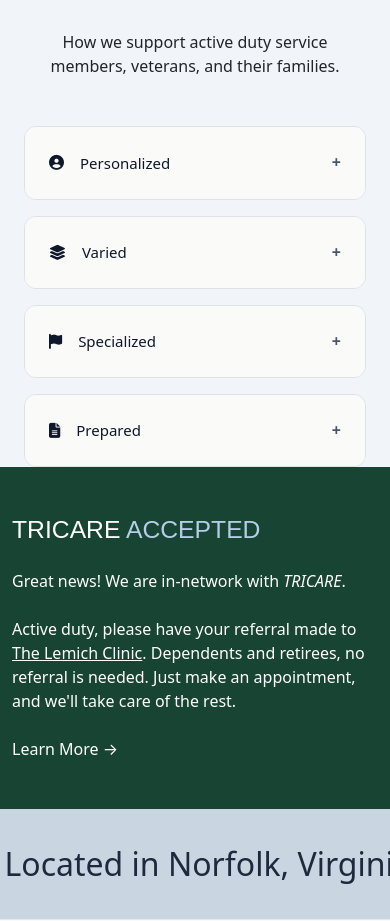
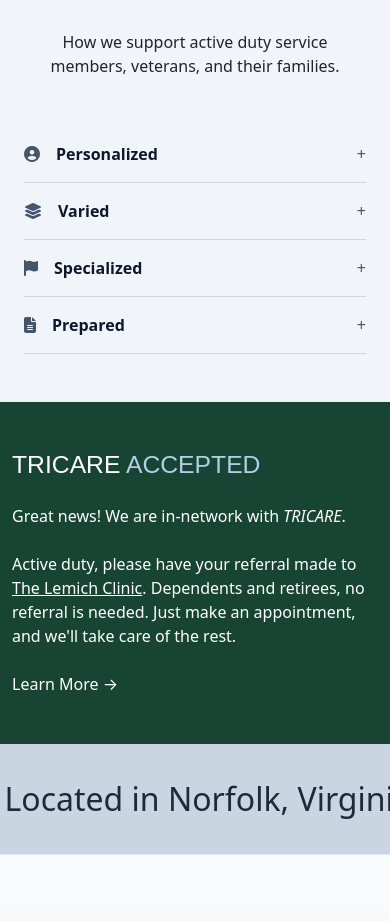
Before and after one commit to alexgoodestudio/lemich_clinic, a React (Vite) app: page / in a window 390 px wide. Shown: the part 2503-3424 px from the top of the page. Built offline with nearby package versions, Linux system fonts and the light colour scheme; a web font is replaced by a local one.

Commit message:
match service accordion to hero accordion

```diff
--- a/src/assets/Components/Hero.jsx
+++ b/src/assets/Components/Hero.jsx
@@ -11,6 +11,8 @@ function Hero() {
   const currentImageRef = useRef(0);
   const [openIndex, setOpenIndex] = useState(null);
   const [hoverIndex, setHoverIndex] = useState(null);
+  const serviceRefs = useRef([]);
+  const textRefs = useRef([]);
 
   const services = [
     {
@@ -62,6 +64,35 @@ function Hero() {
     const interval = setInterval(slideAnimation, 6000);
     return () => clearInterval(interval);
   }, []);
+
+  // GSAP hover animations
+  const handleMouseEnter = (index) => {
+    setHoverIndex(index);
+
+    const textElement = textRefs.current[index];
+    if (textElement && window.innerWidth >= 768) { // md breakpoint
+      gsap.to(textElement, {
+        height: "auto",
+        opacity: 1,
+        duration: 0.4,
+        ease: "power2.out"
+      });
+    }
+  };
+
+  const handleMouseLeave = (index) => {
+    setHoverIndex(null);
+
+    const textElement = textRefs.current[index];
+    if (textElement && window.innerWidth >= 768) { // md breakpoint
+      gsap.to(textElement, {
+        height: 0,
+        opacity: 0,
+        duration: 0.3,
+        ease: "power2.in"
+      });
+    }
+  };
 
   const toggle = (index) => {
     setOpenIndex(openIndex === index ? null : index);
@@ -136,10 +167,11 @@ function Hero() {
             {services.map((service, index) => (
               <div
                 key={index}
-                className="border-b border-b-gray-300 py-3 cursor-pointer group"
+                ref={(el) => (serviceRefs.current[index] = el)}
+                className="border-b border-b-gray-300 py-3 cursor-pointer"
                 onClick={() => toggle(index)}
-                onMouseEnter={() => setHoverIndex(index)}
-                onMouseLeave={() => setHoverIndex(null)}
+                onMouseEnter={() => handleMouseEnter(index)}
+                onMouseLeave={() => handleMouseLeave(index)}
               >
                 <div className="flex justify-between items-center">
                   <p className="font-semibold mb-0">{service.title}</p>
@@ -157,8 +189,15 @@ function Hero() {
                   )}
                 </div>
 
-                {/* Desktop expand (hover only) */}
-                <div className="hidden md:block max-h-0 overflow-hidden group-hover:max-h-40 transition-all duration-300 ease-in-out text-gray-600 text-sm mt-2">
+                {/* Desktop expand (hover with GSAP) */}
+                <div
+                  ref={(el) => (textRefs.current[index] = el)}
+                  className="hidden md:block overflow-hidden text-gray-600 text-sm mt-2"
+                  style={{
+                    height: 0,
+                    opacity: 0,
+                  }}
+                >
                   {service.text}
                 </div>
               </div>
--- a/src/assets/Components/ServiceCards.jsx
+++ b/src/assets/Components/ServiceCards.jsx
@@ -1,4 +1,5 @@
-import React, { useState } from "react";
+import React, { useState, useRef } from "react";
+import { gsap } from "gsap";
 
 const features = [
   {
@@ -25,7 +26,21 @@ const features = [
 
 function ServiceCards() {
   const [openIndex, setOpenIndex] = useState(null);
-  const toggle = (index) => setOpenIndex(openIndex === index ? null : index);
+  const [hoverIndex, setHoverIndex] = useState(null);
+  const textRefs = useRef([]);
+
+  // GSAP hover animations for desktop cards
+  const handleMouseEnter = (index) => {
+    setHoverIndex(index);
+  };
+
+  const handleMouseLeave = (index) => {
+    setHoverIndex(null);
+  };
+
+  const toggle = (index) => {
+    setOpenIndex(openIndex === index ? null : index);
+  };
 
   return (
     <section className="content-module bg-slate-100">
@@ -57,27 +72,29 @@ function ServiceCards() {
           ))}
         </div>
 
-        {/* Mobile Accordion */}
-        <div className="md:hidden space-y-4">
+        {/* Mobile Accordion - Hero Style */}
+        <div className="md:hidden pb-5">
           {features.map((feature, index) => (
             <div
               key={index}
-              className="rounded-xl border border-stone-200 overflow-hidden"
+              className="border-b border-b-gray-300 py-3 cursor-pointer"
+              onClick={() => toggle(index)}
+              onMouseEnter={() => handleMouseEnter(index)}
+              onMouseLeave={() => handleMouseLeave(index)}
             >
-              <button
-                onClick={() => toggle(index)}
-                className="flex items-center justify-between w-full p-4 bg-stone-50 hover:bg-stone-100 transition"
-              >
-                <span className="flex items-center gap-3 text-lg font-medium text-slate-900">
-                  <i className={`fas ${feature.icon}`}></i>
-                  {feature.title}
-                </span>
-                <span className="text-xl font-bold text-slate-600">
+              <div className="flex justify-between items-center">
+                <div className="flex items-center gap-3">
+                  <i className={`fas ${feature.icon} text-slate-600`}></i>
+                  <p className="font-semibold mb-0 text-slate-900">{feature.title}</p>
+                </div>
+                <span className="text-xl text-slate-600">
                   {openIndex === index ? "−" : "+"}
                 </span>
-              </button>
+              </div>
+
+              {/* Mobile expand (click) */}
               {openIndex === index && (
-                <div className="p-4 bg-white text-gray-700 text-sm">
+                <div className="mt-3 text-gray-600 text-sm pl-8">
                   {feature.text}
                 </div>
               )}
```
